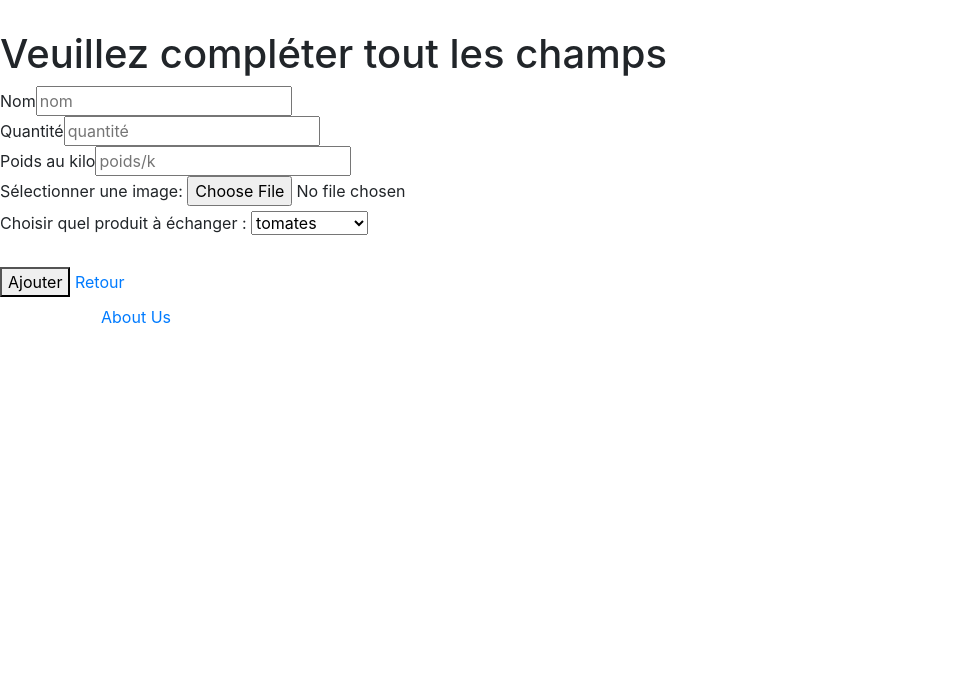
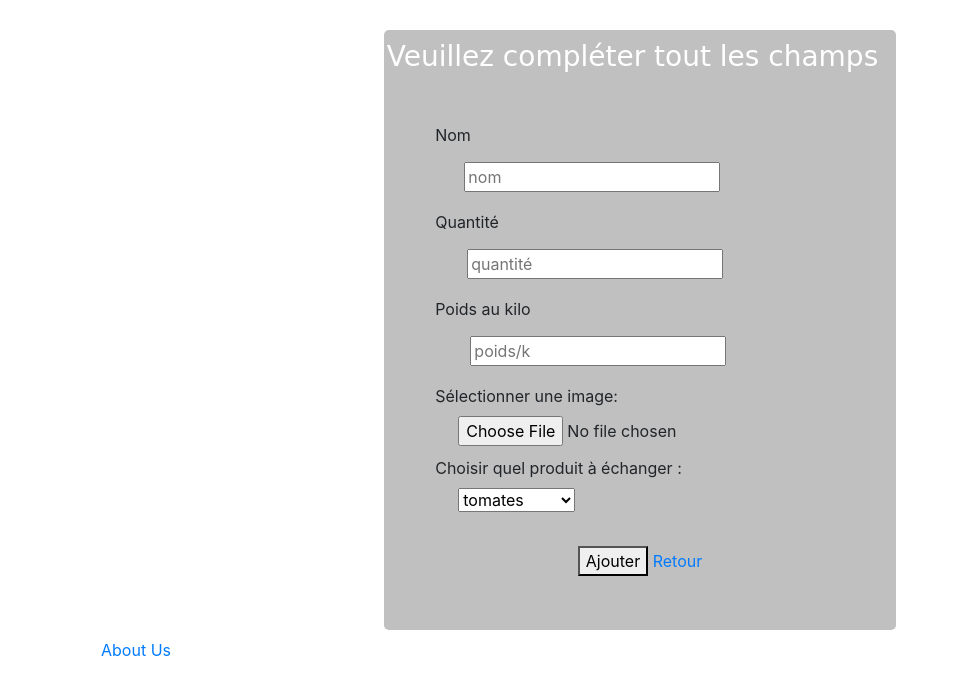
Before and after one commit to KilianLdev/Lespotagersducoin, a PHP site: page /annonceAjout.php in a window 1280 px wide. Shown: the part 68-763 px from the top of the page, without its empty margins (0-959 px from the left). Run offline with PHP 8.4, Linux system fonts and the light colour scheme; data comes from the database, SQL or seed files in the repository; some libraries are stand-ins or nearby versions.

Commit message:
base css ajout
css pour le formulaire basique

```diff
--- a/annonceAjout.php
+++ b/annonceAjout.php
@@ -16,20 +16,31 @@ $message_erreur = ""
 </head>
 <body>
 	<?php include "header.php" ;?>
-	<h1>Veuillez compléter tout les champs</h1>
+	<div class="blocAjout">
+		<h3>Veuillez compléter tout les champs</h1>
+
 		<form class="form" action="ajout.php" role="form" method="post" enctype="multipart/form-data">
-			Nom<input type="number" name="nom" placeholder="nom">
+			<div class="nom">
+				<label >Nom<input type="number" name="nom" placeholder="nom"></label>
 				<span class="help-inline"><?php echo $message_erreur;?></span>
 				<br />
-			Quantité<input type="number" name="number" placeholder="quantité ">
+			</div>
+			<div class="qtt">
+				<label >Quantité<input type="number" name="number" placeholder="quantité "></label>
 				<span class="help-inline"><?php echo $message_erreur;?></span>
 				<br />
-			Poids au kilo<input type="number" name="weight" placeholder="poids/k">
+			</div>
+			<div class="poids">
+				<label >Poids au kilo<input type="number" name="weight" placeholder="poids/k"></label>
 				<span class="help-inline"><?php echo $message_erreur;?></span>
 				<br />
-			<label for="image">Sélectionner une image:</label>
+			</div>
+			<div class="img">
+				<label for="image">Sélectionner une image:</label><br />
 	            <input type="file" id="image" name="image"> <br />
-			<label for="produits">Choisir quel produit à échanger :</label>
+	        </div>
+	        <div class="produit">
+			<label for="produits">Choisir quel produit à échanger :</label><br />
                 <select  name="produits">
 	                <?php
 	                    $reponse = $db->query('SELECT DISTINCT title FROM advert');
@@ -46,9 +57,13 @@ $message_erreur = ""
 
 
                 <br />
+            </div>
+            <div class="btnReponse">
        		<button type="submit" class="bOui"> Ajouter</button>
             <a class="bNon" href="index.php">Retour</a>
+        </div>
 		</form>
+		</div>
 		<?php include "footer.php" ; ?>
 </body>
 </html>
--- a/public/style/style.css
+++ b/public/style/style.css
@@ -239,3 +239,50 @@ p{
 .text-about{
 	color: #000000;
 }
+
+/* Create Advert */
+
+.blocAjout {
+	padding-top: 10px;
+	display: block;
+
+	background-color: rgb(192,192,192);
+	border-radius: 5px;
+	width: 40%;
+	height: 600px;
+	margin-left: 30%;
+}
+
+.blocAjout form input{
+	margin-top: 15px;
+	margin-left: 10%;
+}
+
+
+
+.blocAjout form select{
+	margin-left: 5%;
+}
+
+.blocAjout h3{
+	text-align: center;
+	margin-bottom: 50px;
+}
+
+.blocAjout .nom,
+.blocAjout .qtt,
+.blocAjout .poids,
+.blocAjout .img,
+.blocAjout .produit{
+	margin-left: 10%;
+	margin-bottom: 10px;
+}
+
+.blocAjout input#image{
+	margin-left: 5%;
+	margin-top: 0px;
+}
+
+.blocAjout .btnReponse{
+	text-align: center;
+}
```
Lines whose indentation alone changed are shown as unchanged.
